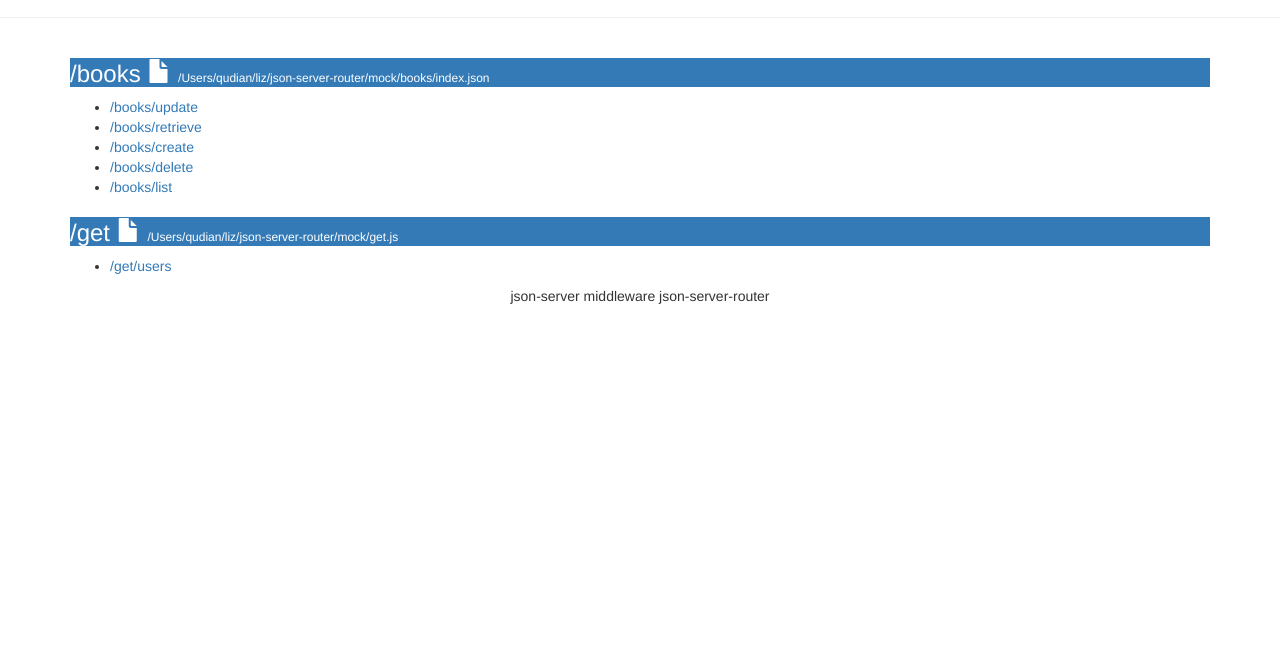
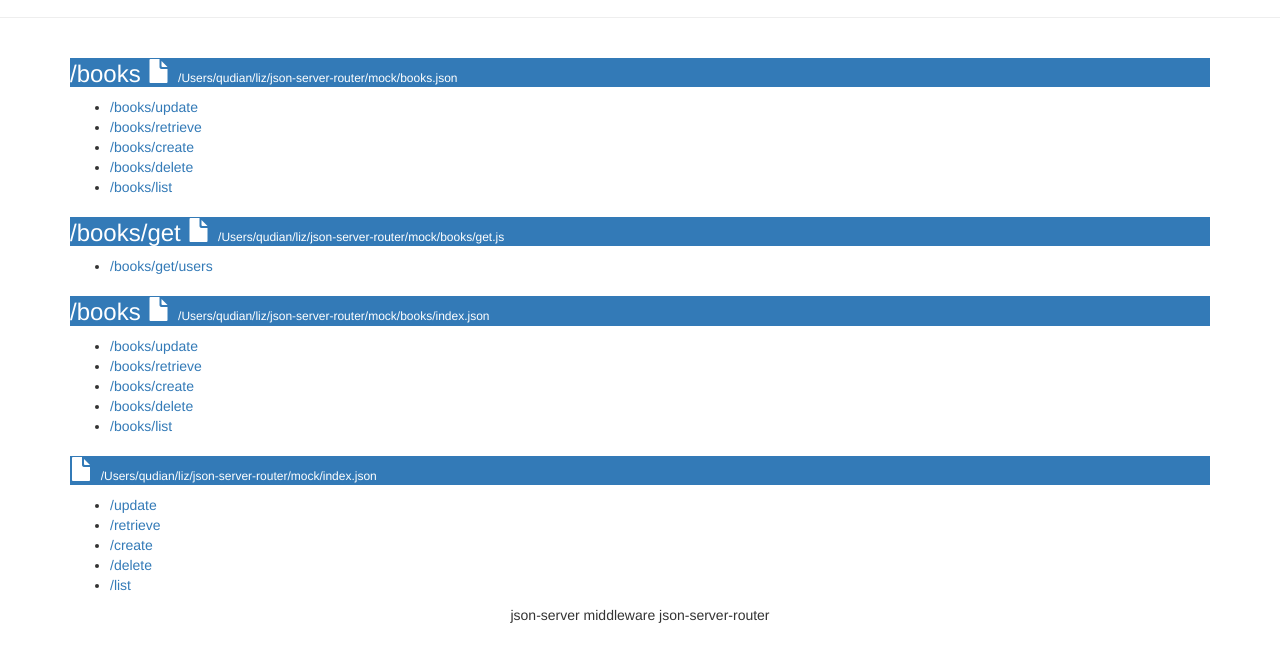
Before and after one commit to advence-liz/json-server-router, a website: page public/index.html in a window 1280 px wide. Shown: the part 63-724 px from the top of the page. Drawn offline with nearby package versions, Linux system fonts and the light colour scheme.

```diff
--- a/package.json
+++ b/package.json
@@ -20,7 +20,7 @@
     "glob": "^7.1.3",
     "ip": "^1.1.5",
     "json-server": "^0.14.0",
-    "lodash": "^4.17.11",
+    "lodash": "^4.17.15",
     "opn": "^5.4.0",
     "update-notifier": "^2.5.0"
   },
--- a/public/index.html
+++ b/public/index.html
@@ -19,7 +19,7 @@
     <hr>
 
     <div class="container">
-         <h3 class="bg-primary">/books <span class="glyphicon glyphicon-file" aria-hidden="true"></span> <span class="h6" >/Users/qudian/liz/json-server-router/mock/books/index.json</span></h3>
+         <h3 class="bg-primary">/books <span class="glyphicon glyphicon-file" aria-hidden="true"></span> <span class="h6" >/Users/qudian/liz/json-server-router/mock/books.json</span></h3>
 <ul>
 <li> <a href="/books/update">/books/update </a></li>
 <li> <a href="/books/retrieve">/books/retrieve </a></li>
@@ -27,9 +27,25 @@
 <li> <a href="/books/delete">/books/delete </a></li>
 <li> <a href="/books/list">/books/list </a></li>
 </ul>
- <h3 class="bg-primary">/get <span class="glyphicon glyphicon-file" aria-hidden="true"></span> <span class="h6" >/Users/qudian/liz/json-server-router/mock/get.js</span></h3>
+ <h3 class="bg-primary">/books/get <span class="glyphicon glyphicon-file" aria-hidden="true"></span> <span class="h6" >/Users/qudian/liz/json-server-router/mock/books/get.js</span></h3>
 <ul>
-<li> <a href="/get/users">/get/users </a></li>
+<li> <a href="/books/get/users">/books/get/users </a></li>
+</ul>
+ <h3 class="bg-primary">/books <span class="glyphicon glyphicon-file" aria-hidden="true"></span> <span class="h6" >/Users/qudian/liz/json-server-router/mock/books/index.json</span></h3>
+<ul>
+<li> <a href="/books/update">/books/update </a></li>
+<li> <a href="/books/retrieve">/books/retrieve </a></li>
+<li> <a href="/books/create">/books/create </a></li>
+<li> <a href="/books/delete">/books/delete </a></li>
+<li> <a href="/books/list">/books/list </a></li>
+</ul>
+ <h3 class="bg-primary"> <span class="glyphicon glyphicon-file" aria-hidden="true"></span> <span class="h6" >/Users/qudian/liz/json-server-router/mock/index.json</span></h3>
+<ul>
+<li> <a href="/update">/update </a></li>
+<li> <a href="/retrieve">/retrieve </a></li>
+<li> <a href="/create">/create </a></li>
+<li> <a href="/delete">/delete </a></li>
+<li> <a href="/list">/list </a></li>
 </ul>
     </div>
 
```
Also changed, not shown: index.js (+10 -4 lines), mock/books.json (added, +11 -0 lines), mock/index.json (added, +11 -0 lines), mock/books/get.js (renamed from mock/get.js).
